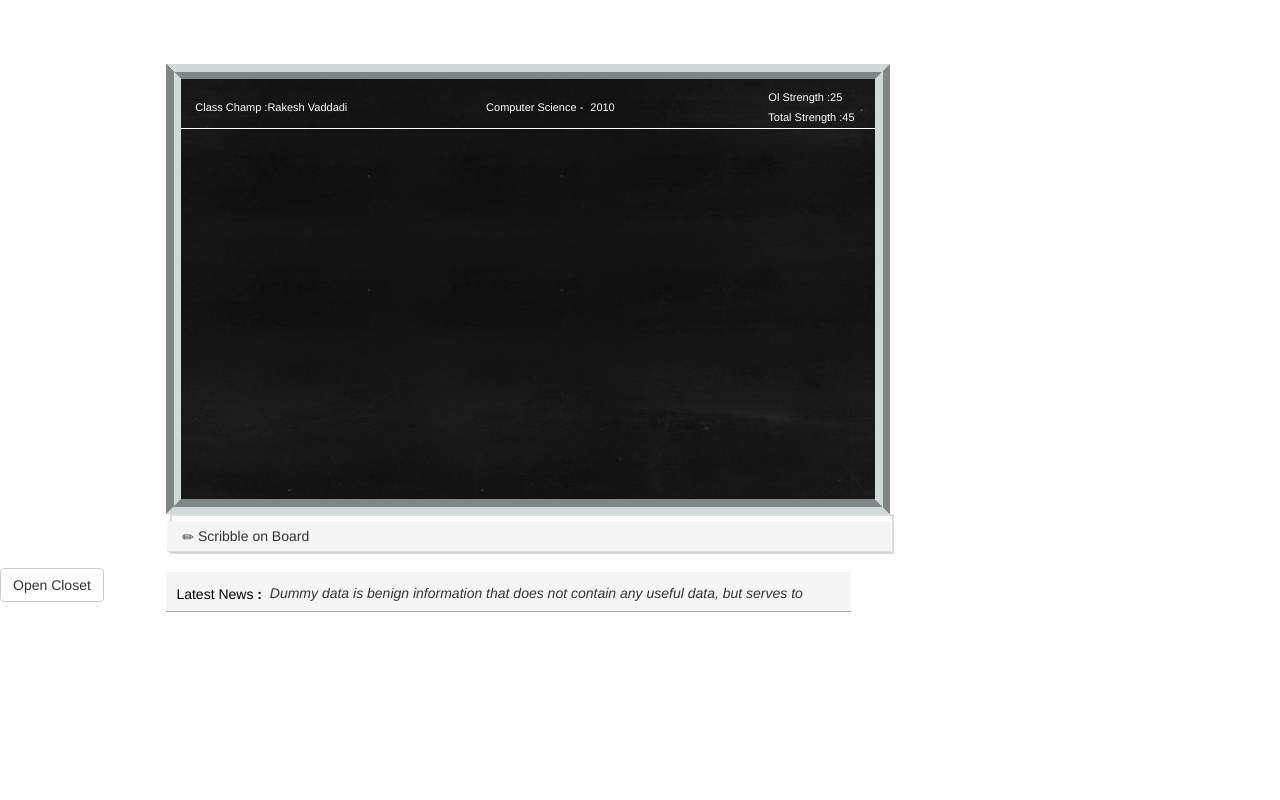
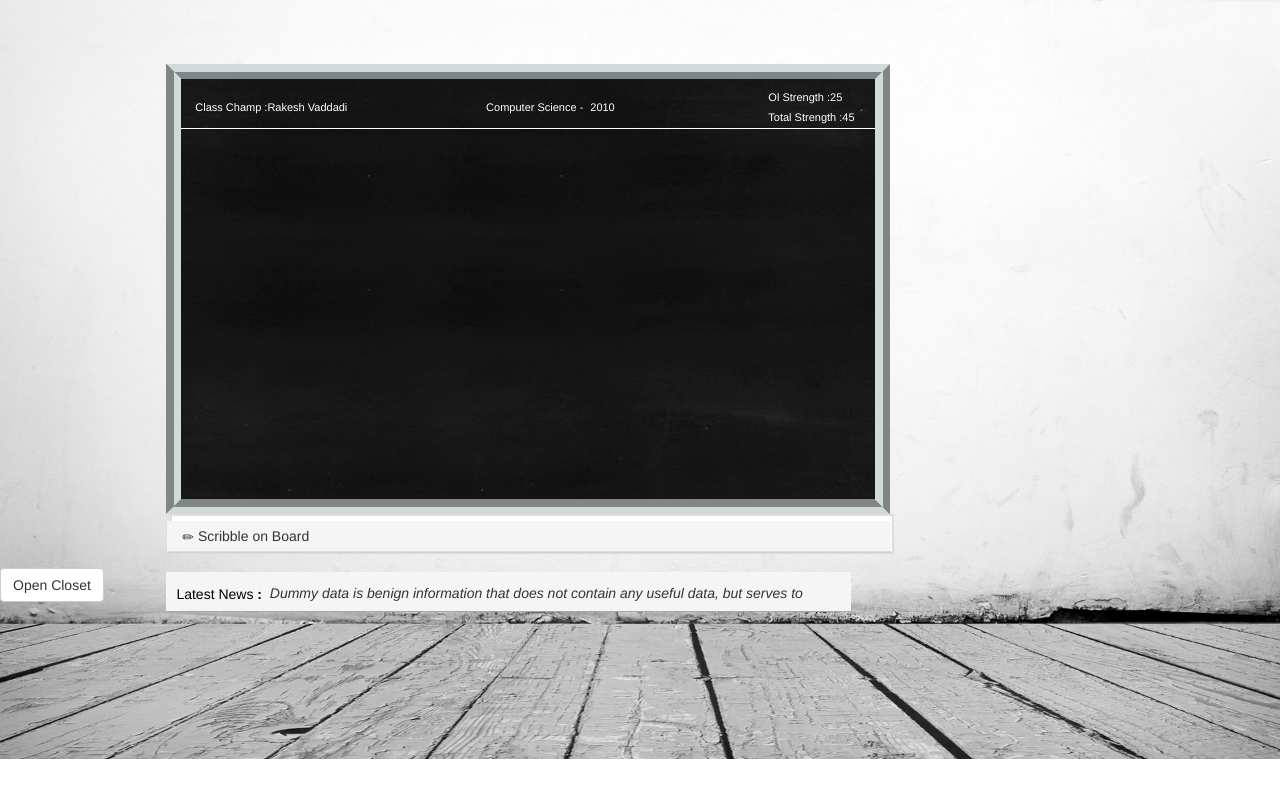
Before and after one commit to Diffinder/topez, a PHP site: page /bb.php in a window 1280 px wide. Run offline with PHP 8.4, Linux system fonts and the light colour scheme; some libraries are stand-ins or nearby versions; some web fonts are replaced.

Commit message:
back wall

```diff
--- a/css/style.css
+++ b/css/style.css
@@ -1,3 +1,8 @@
+body{
+  background: url('../images/bg.jpg') no-repeat;
+  background-size: 100%;
+  width: 100%;
+}
 .bb{
 	background: url('../images/bb.jpg') no-repeat;
 	background-size: 100% 100%;
--- a/index.html
+++ b/index.html
@@ -133,8 +133,9 @@
             else
             {
                 document.getElementById('bb').style.width = 724;
-         document.getElementById('fb-panel').style.width = 724;
-         document.getElementById('share').style.width = 724;
+                 document.getElementById('fb-panel').style.width = 724;
+                 document.getElementById('share').style.width = 724;
+
             j =1;
             }
         }
```
